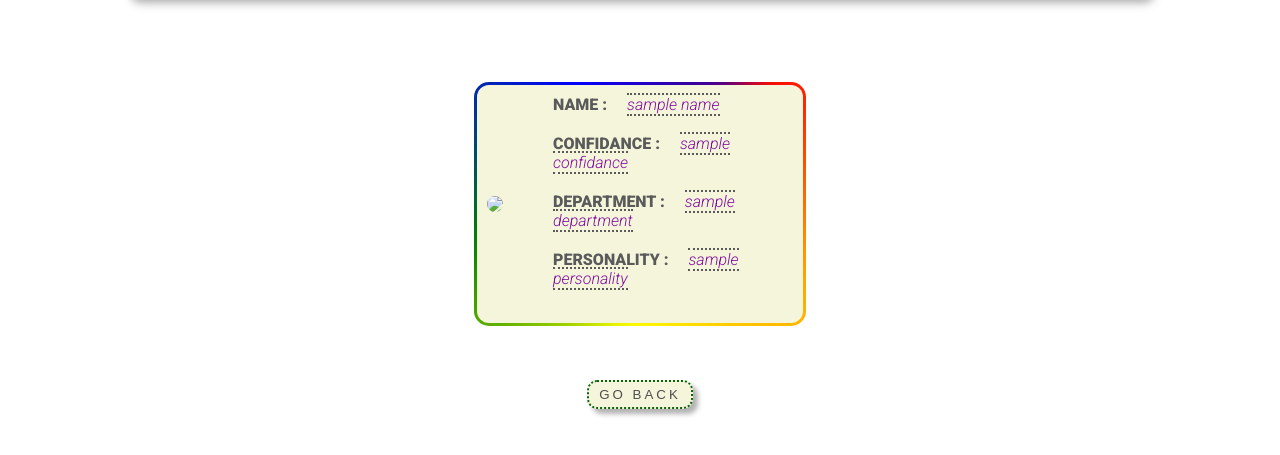
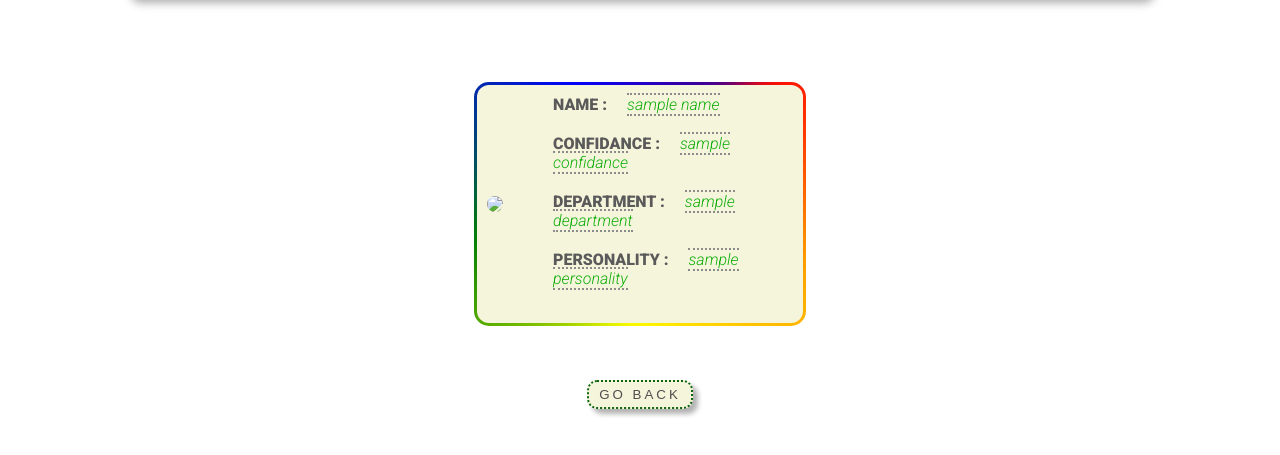
Before and after one commit to ashenafi-alt/Face-Recognition, a Flask app: template templates/home.html in a window 1280 px wide. Shown: the part 103-558 px from the top of the page. Run offline with Flask 3, Linux system fonts and the light colour scheme; the template is opened without the code that fills it: most values are stand-ins (such as "Sample title", 1, 10 or a date in 2020).

Commit message:
make it better

```diff
--- a/static/style.css
+++ b/static/style.css
@@ -232,8 +232,8 @@ body {
   font-weight: 300;
   font-size: 12;
   justify-content: center;
-  color: rgb(128, 12, 157);
+  color: rgb(15, 173, 9);
   text-transform: lowercase;
-  border-bottom: dotted 2px rgb(90, 90, 90);
-  border-top: dotted 2px rgb(90, 90, 90);
+  border-bottom: dotted 2px #8b8b8b;
+  border-top: dotted 2px #8b8b8b;
 }
```
